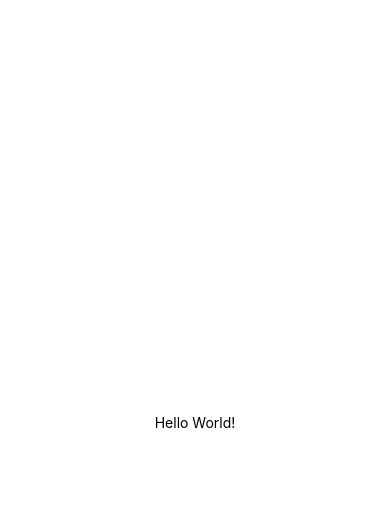
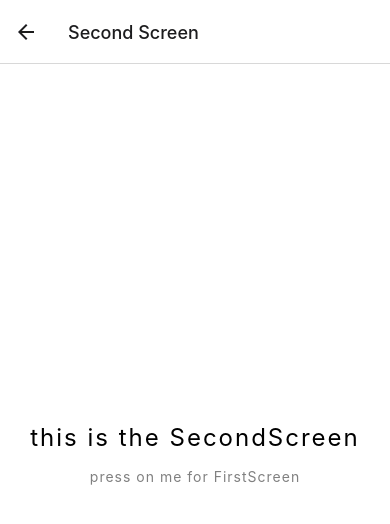
Before and after one commit to VladyslavLomaka/tasks, a React Native app: screen /SecondScreen in a window 390 px wide. Shown: the top 524 px of the page. Built offline with nearby package versions, Linux system fonts and the light colour scheme.

Commit message:
navigation added

```diff
--- a/App.tsx
+++ b/App.tsx
@@ -1,18 +1,8 @@
 import { StyleSheet, Text, View } from 'react-native';
+import {Navigation}  from './screens/Navigation';
 
 export default function App() {
   return (
-    <View style={styles.container}>
-      <Text>Hello World!</Text>
-    </View>
+    <Navigation />
   );
 }
-
-const styles = StyleSheet.create({
-  container: {
-    flex: 1,
-    backgroundColor: '#fff',
-    alignItems: 'center',
-    justifyContent: 'center',
-  },
-});
--- a/package.json
+++ b/package.json
@@ -10,8 +10,12 @@
     "test": "jest"
   },
   "dependencies": {
+    "@react-navigation/native": "^6.1.2",
+    "@react-navigation/native-stack": "^6.9.8",
     "react": "18.2.0",
-    "react-native": "0.71.1"
+    "react-native": "0.71.1",
+    "react-native-safe-area-context": "^4.5.0",
+    "react-native-screens": "^3.19.0"
   },
   "devDependencies": {
     "@babel/core": "^7.20.0",
--- /dev/null
+++ b/screens/FirstScreen.jsx
@@ -0,0 +1,22 @@
+import {View,Text,TouchableOpacity, StyleSheet} from 'react-native'
+
+export default function FirstScreen({navigation}) {
+    return (
+    <View style={styles.container}>
+        <Text style ={{fontSize: 24, letterSpacing: 2, marginBottom: 16}}>this is the FirstScreen</Text>
+        <TouchableOpacity onPress={() => {navigation.navigate('SecondScreen')}}>
+            <Text style={{color:'grey', letterSpacing:1}}>press on me for SecondScreen</Text>
+        </TouchableOpacity>
+    </View>
+    )
+}
+
+
+const styles = StyleSheet.create({
+    container: {
+      flex: 1,
+      backgroundColor: '#fff',
+      alignItems: 'center',
+      justifyContent: 'center',
+    },
+  });
--- /dev/null
+++ b/screens/Navigation.jsx
@@ -0,0 +1,25 @@
+import { createNativeStackNavigator } from '@react-navigation/native-stack';
+import { NavigationContainer } from '@react-navigation/native';
+import FirstScreen from './FirstScreen';
+import SecondScreen from './SecondScreen';
+
+const Stack = createNativeStackNavigator();
+
+export const Navigation = () => {
+  return (
+    <NavigationContainer>
+      <Stack.Navigator>
+        <Stack.Screen
+          name='FirstScreen'
+          component={FirstScreen}
+          options={{ title: 'First Screen' }}
+        />
+        <Stack.Screen
+          name='SecondScreen'
+          component={SecondScreen}
+          options={{ title: 'Second Screen' }}
+        />
+      </Stack.Navigator>
+    </NavigationContainer>
+  );
+};
--- /dev/null
+++ b/screens/SecondScreen.jsx
@@ -0,0 +1,22 @@
+import {View,Text,TouchableOpacity, StyleSheet} from 'react-native'
+
+export default function FirstScreen({navigation}) {
+    return (
+    <View style={styles.container}>
+        <Text style ={{fontSize: 24, letterSpacing: 2, marginBottom: 16}}>this is the SecondScreen</Text>
+        <TouchableOpacity onPress={() => {navigation.navigate('FirstScreen')}} >
+            <Text style={{color:'grey', letterSpacing:1}}>press on me for FirstScreen</Text>
+        </TouchableOpacity>
+    </View>
+    )
+}
+
+
+const styles = StyleSheet.create({
+    container: {
+      flex: 1,
+      backgroundColor: '#fff',
+      alignItems: 'center',
+      justifyContent: 'center',
+    },
+  });
```
Also changed, not shown: 4 other files (tests, documents, lock files or other folders).
